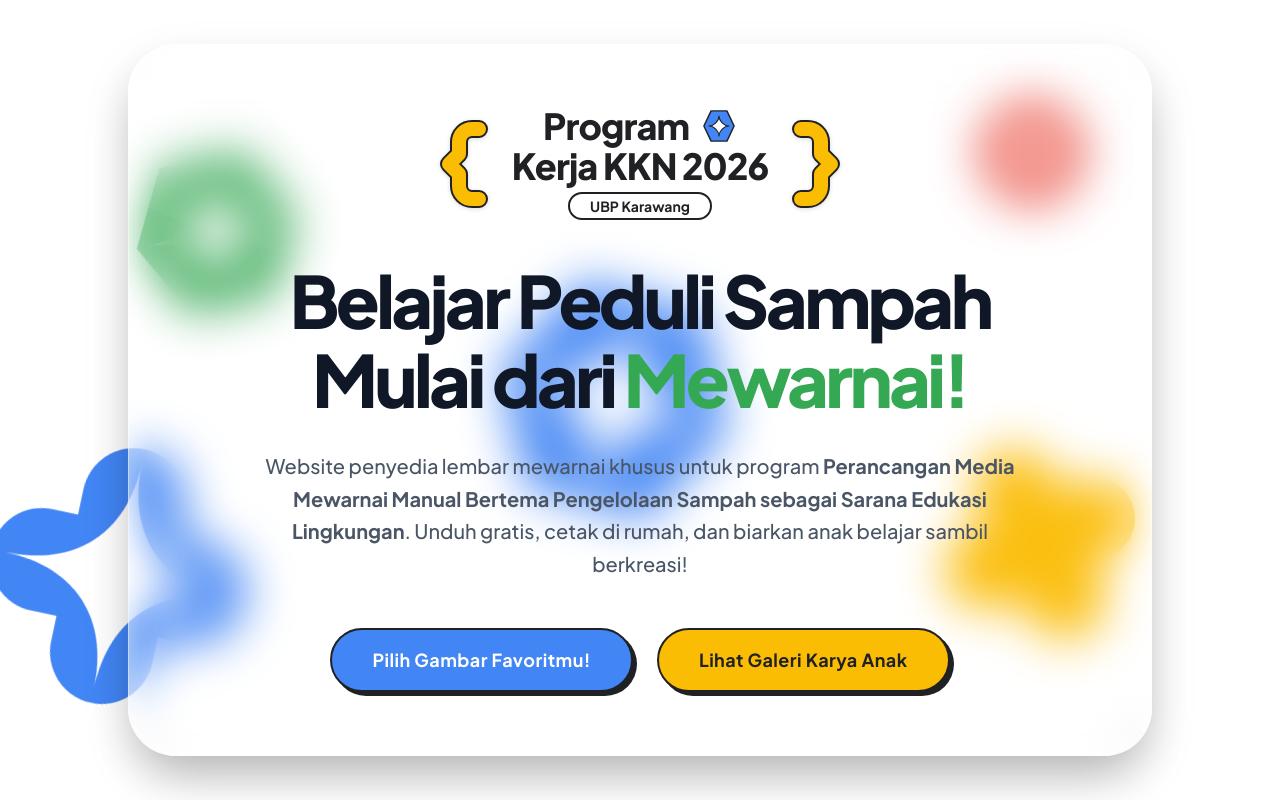
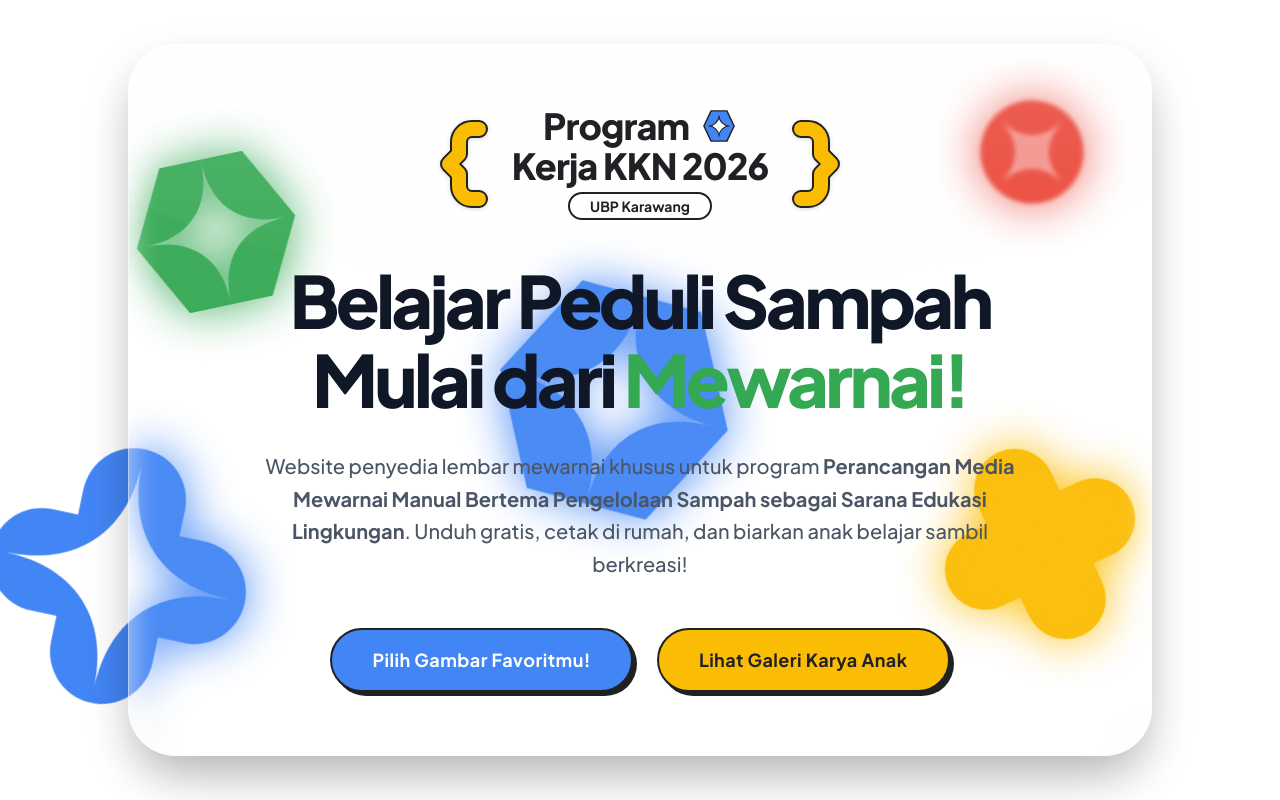
Before and after one commit to iqbalgsr46/Web-Proker-KKN-UBP-2026, a Next.js app: page / in a window 1280 px wide. Built offline with nearby package versions, Linux system fonts and the light colour scheme.

Commit message:
feat(ux): enhance page transition with cinematic blur and scale effect for maximum smoothness

```diff
--- a/src/app/template.tsx
+++ b/src/app/template.tsx
@@ -6,11 +6,11 @@ import { ReactNode } from "react";
 export default function Template({ children }: { children: ReactNode }) {
   return (
     <motion.div
-      initial={{ opacity: 0, y: 15 }}
-      animate={{ opacity: 1, y: 0 }}
+      initial={{ opacity: 0, y: 20, filter: "blur(10px)", scale: 0.98 }}
+      animate={{ opacity: 1, y: 0, filter: "blur(0px)", scale: 1 }}
       transition={{
-        duration: 0.6,
-        ease: [0.22, 1, 0.36, 1], // Expo ease-out for a very smooth stop
+        duration: 0.8,
+        ease: [0.22, 1, 0.36, 1], // Expo ease-out for a cinematic smooth stop
       }}
     >
       {children}
```
